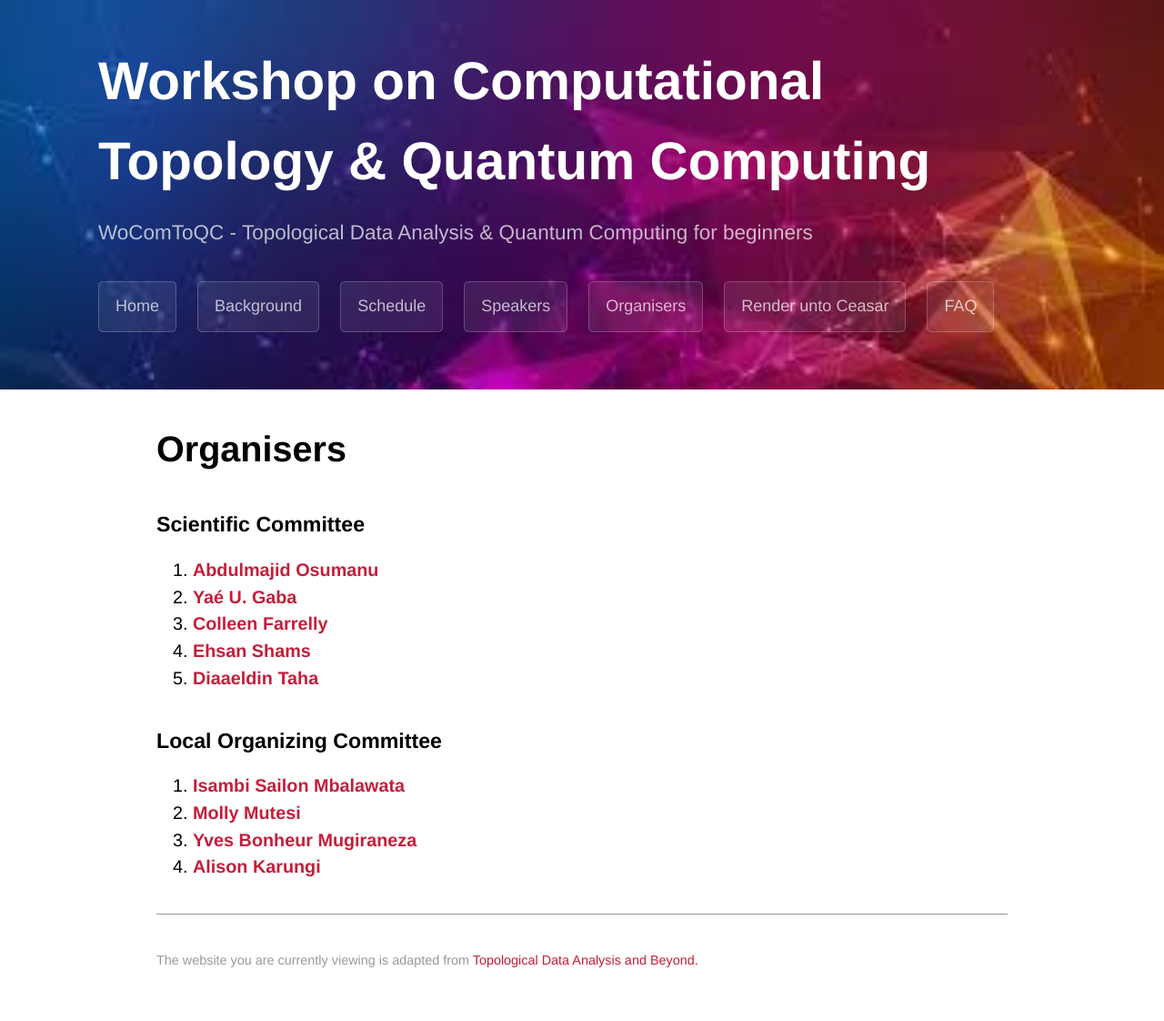
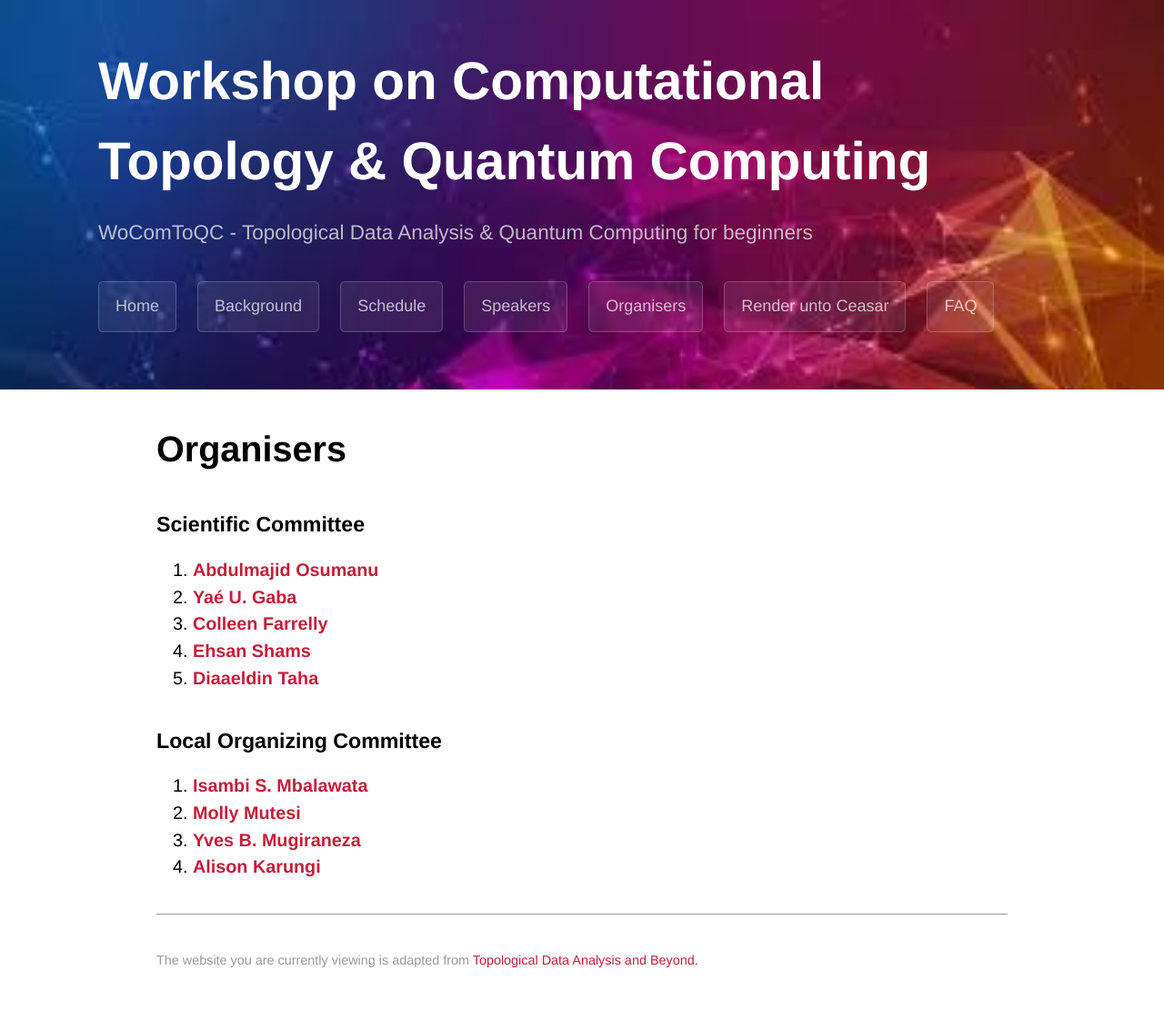
Before and after one commit to WoComtoQC/wocomtoqc.github.io, a Jekyll site: the page built from organisers.md, in a window 1280 px wide. Shown: the whole page at 91% size. Built offline with Jekyll 4.4.1, drawn with Linux system fonts in a browser that asks for light colours; some web fonts are replaced; our own code applies the rules of GitHub Pages for plain Markdown files.

Commit message:
Update organisers.md

```diff
--- a/organisers.md
+++ b/organisers.md
@@ -17,7 +17,7 @@ layout: default
 
 ### Local Organizing Committee
 
-1. [**Isambi Sailon Mbalawata**]()
+1. [**Isambi S. Mbalawata**]()
 2. [**Molly Mutesi**](https://www.linkedin.com/in/molly-mutesi-pmp%C2%AE-636733163/)
-3. [**Yves Bonheur Mugiraneza**](https://www.linkedin.com/in/yves-bonheur-mugiraneza-a69a7597/)
+3. [**Yves B. Mugiraneza**](https://www.linkedin.com/in/yves-bonheur-mugiraneza-a69a7597/)
 4. [**Alison Karungi**](https://www.linkedin.com/in/alison-karungi-6b78b5218/)
```
